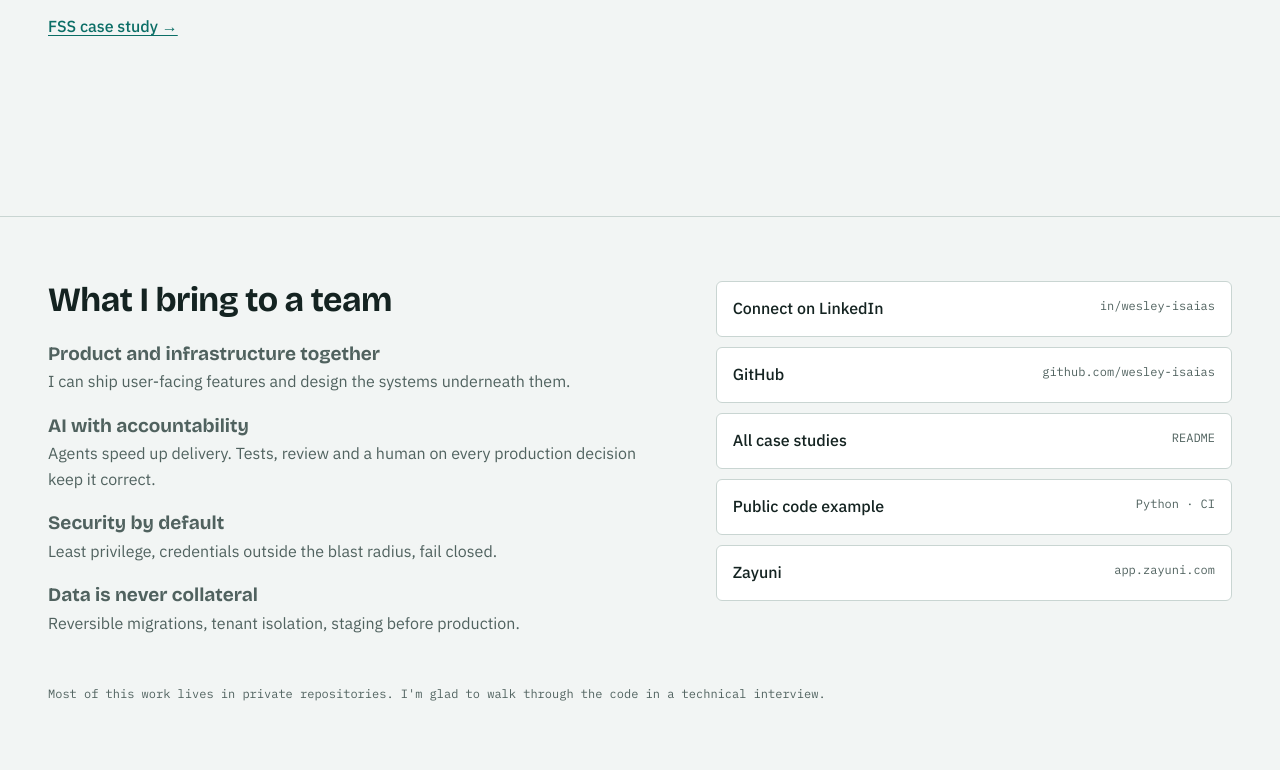
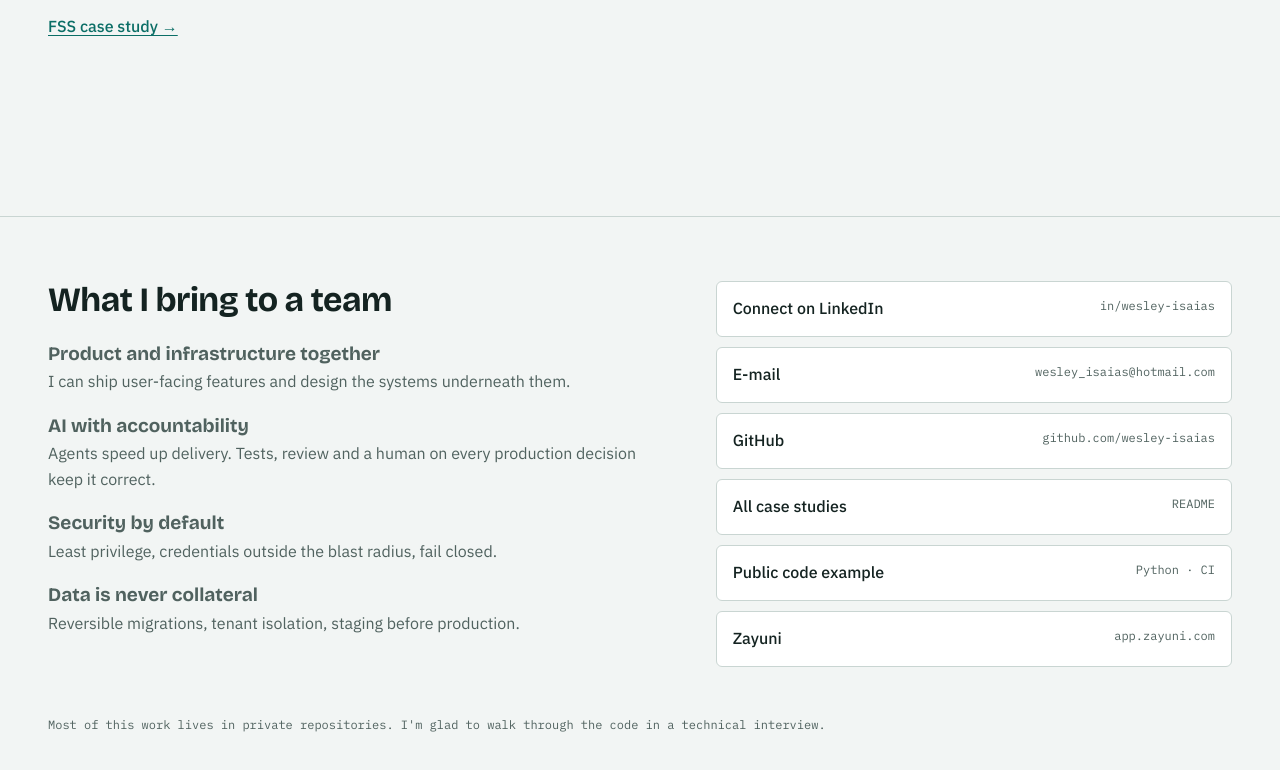
Before and after one commit to wesley-isaias/wesley-isaias, a plain HTML site: page docs/index.html in a window 1280 px wide. Shown: the part 5354-6124 px from the top of the page. Drawn offline with nearby package versions, Linux system fonts and the light colour scheme.

Commit message:
docs: add contact email
Co-Authored-By: Claude Opus 5.5 <noreply@anthropic.com>
Claude-Session: https://claude.ai/code/session_01XWfz2w6RE2H7VjE8PBn5fc

```diff
--- a/docs/index.html
+++ b/docs/index.html
@@ -380,6 +380,7 @@ html[data-l="en"] .lang [data-set="en"], html[data-l="pt"] .lang [data-set="pt"]
     </div>
     <div class="links">
       <a href="https://www.linkedin.com/in/wesley-isaias"><span class="en">Connect on LinkedIn</span><span class="pt">Fale comigo no LinkedIn</span><small>in/wesley-isaias</small></a>
+      <a href="mailto:wesley_isaias@hotmail.com"><span>E-mail</span><small>wesley_isaias@hotmail.com</small></a>
       <a href="https://github.com/wesley-isaias"><span>GitHub</span><small>github.com/wesley-isaias</small></a>
       <a href="https://github.com/wesley-isaias/wesley-isaias#featured-work"><span class="en">All case studies</span><span class="pt">Todos os estudos de caso</span><small>README</small></a>
       <a href="https://github.com/wesley-isaias/wesley-isaias/tree/main/examples/agent-policy"><span class="en">Public code example</span><span class="pt">Exemplo de código público</span><small>Python · CI</small></a>
```
Also changed, not shown: 2 other files.
